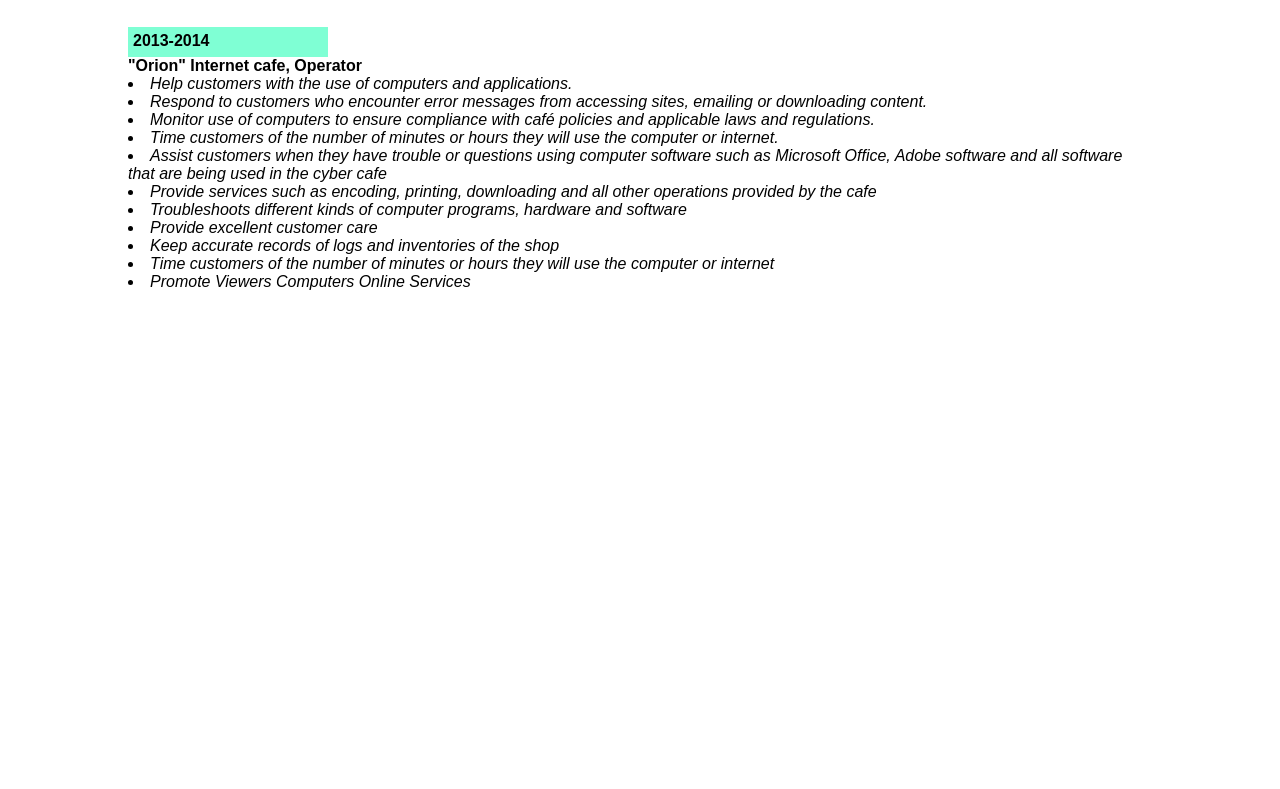
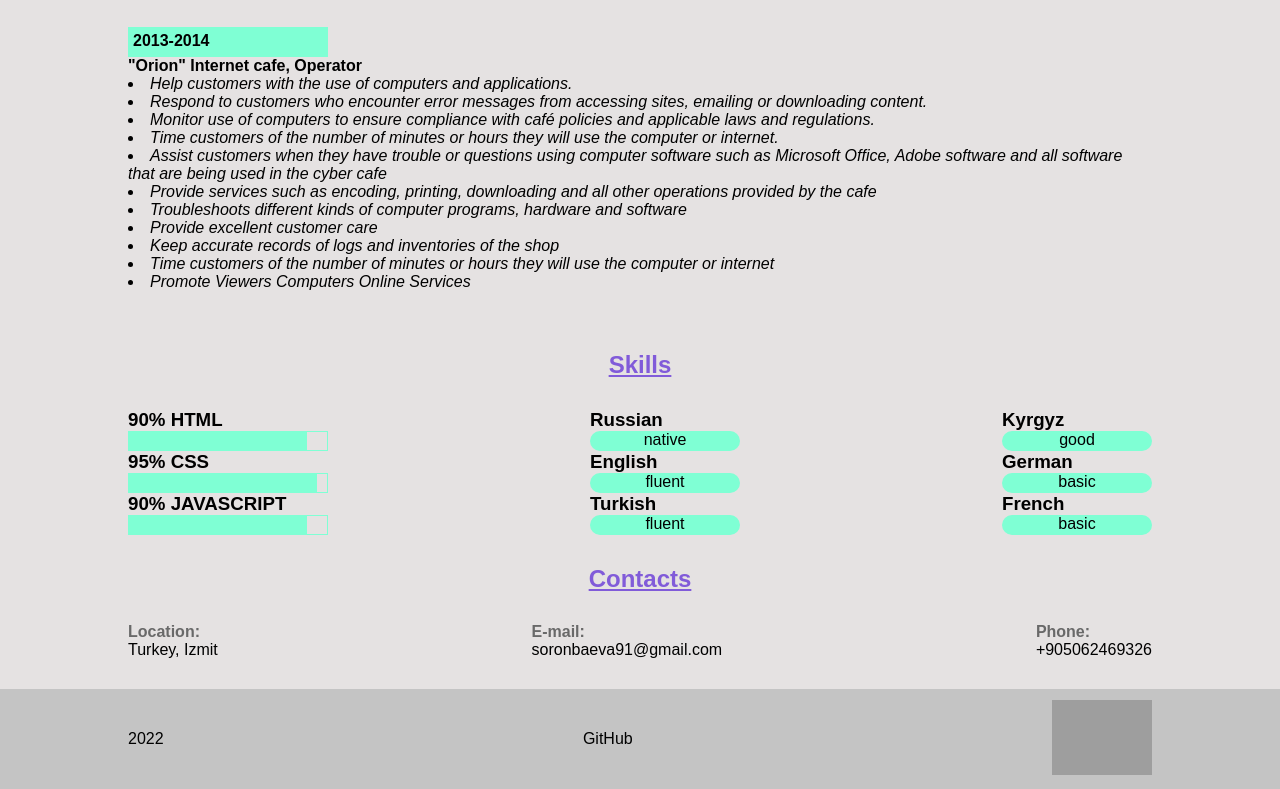
Before and after one commit to soronbaeva91/rsschool-cv, a plain HTML site: page index.html in a window 1280 px wide. Shown: the part 1161-1950 px from the top of the page. Before the commit the page ends 1482 px from the top, so only its background shows below. Drawn offline with Linux system fonts and the light colour scheme; grey boxes are pictures that could not be loaded.

Commit message:
docs: update index and style files

```diff
--- a/index.html
+++ b/index.html
@@ -25,7 +25,7 @@
         <a name="about"></a>
         <div class="about">
             <h2>About Me</h2>
-            <p class="description">Lorem ipsum dolor sit amet consectetur adipisicing elit. Optio autem veritatis dignissimos consequatur aliquid tempore dolorum quo quis, eligendi neque tenetur, dolor laborum quisquam illo ratione. Eaque itaque quam rerum.</p>
+            <p class="description">My name is Zhyldyz, I am 30. I was born in Kyrgyzstan, but currently live in Turkey. I am able to handle multiple tasks on a daily basis. I use a creative approach to problem solve. I am dependable person who is great at time management, alsways energetic and eager to learn new skills.</p>
         </div>
         <a name="education">
         <div class="education">
@@ -83,11 +83,81 @@
                 </div>
             </div>
         </div>
-    </div>
+        <a name="skills"></a>
+        <div class="skills">
+            <h2>Skills</h2>
+            <section class="profileDescription">
+                <div class="column">
+                    <div class="progress-col">
+                        <h3><span>90%</span> HTML</h3>
+                        <div class="progressbar">
+                            <div class="progress90"></div>
+                        </div>
+                        <h3><span>95%</span> CSS</h3>
+                        <div class="progressbar">
+                            <div class="progress95"></div>
+                        </div>
+                        <h3><span>90%</span> JAVASCRIPT</h3>
+                        <div class="progressbar">
+                            <div class="progress90"></div>
+                        </div>
+                    </div>
+                    <div class="progress-col">
+                        <h3>Russian</h3>
+                        <div class="progressbar1">
+                            <div class="progress">native</div>
+                        </div>
+                        <h3>English</h3>
+                        <div class="progressbar1">
+                            <div class="progress">fluent</div>
+                        </div>
+                        <h3>Turkish</h3>
+                        <div class="progressbar1">
+                            <div class="progress">fluent</div>
+                        </div>
+                    </div>
+                    <div class="progress-col">
+                        <h3>Kyrgyz</h3>
+                        <div class="progressbar1">
+                            <div class="progress">good</div>
+                        </div>
+                        <h3>German</h3>
+                        <div class="progressbar1">
+                            <div class="progress">basic</div>
+                        </div>
+                        <h3>French</h3>
+                        <div class="progressbar1">
+                            <div class="progress">basic</div>
+                        </div>
+                    </div>
+                </div>
+            </section>
+        </div>
+    <a name="contacts"></a>
+    <div class="contacts">
+        <h2>Contacts</h2>
+        <figure class="contactss">
+            <figure class="contactsItem">
+                <h6>Location:</h6>
+                <p>Turkey, Izmit</p>
+            </figure>
+            <div>
+                <h6>E-mail:</h6>
+                <p>soronbaeva91@gmail.com</p>
+            </div>
+            <div>
+                <h6>Phone:</h6>
+                <p>+905062469326</p>
+            </div>
+        </figure>
     </div>
     </main>
     <footer>
-
+        <div class="containerr">
+            <span>2022</span>
+            <span><a href="https://github.com/soronbaeva91">GitHub</a></span>
+            <a href="https://rs.school/"><img src="https://rs.school/images/rs_school_js.svg" alt=""></a>
+        </div>
     </footer>
 </body>
 </html>
--- a/style.css
+++ b/style.css
@@ -2,6 +2,11 @@
     margin: 0;
     padding: 0;
     box-sizing: border-box;
+}
+
+body{
+    background-color: rgb(229, 226, 226);
+    font-family: sans-serif;
 }
 
 header {
@@ -15,22 +20,27 @@ header {
     color: white;
     font-family: sans-serif;
 }
+
 nav {
     width: 40%;
 }
+
 nav ul {
     width: 100%;
     list-style: none;
     display: flex;
     justify-content: space-between;
 }
+
 nav ul li a {
     text-decoration: none;
     color: #fff;
 }
+
 nav ul li a:hover {
     color:aquamarine;
 }
+
 .photo {
     display: block;
     width: 200px;
@@ -40,27 +50,33 @@ nav ul li a:hover {
     background-size: cover;
     margin: 30px auto;
 }
+
 h2 {
     font-family: sans-serif;
     text-decoration: underline;
-    color: aquamarine;
+    color: #815bd9;
     text-align: center;
     padding: 30px 0px;
 }
+
 .description {
     font-family: sans-serif;
 }
+
 .about {
     width: 80%;
     margin: auto;
 }
+
 .education {
     width: 80%;
     margin: auto;
 }
+
 .ed_item {
     margin-bottom: 30px;
 }
+
 .year {
     height: 30px;
     width: 200px;
@@ -69,7 +85,96 @@ h2 {
     background-color: aquamarine;
     padding: 5px;
 }
+
 .experience {
     width: 80%;
     margin: auto;
 }
+
+.profileDescription {
+    width: 80%;
+    margin: auto;
+}
+
+.column {
+    display: flex;
+    flex-direction: row;
+    width: 100%;
+    justify-content: space-between;
+}
+
+.progressbar {
+    display: flex;
+    justify-content: left;
+    width: 200px;
+    height: 20px;
+    border: 1px solid aquamarine;
+    overflow: hidden;
+}
+
+.progress90 {
+    width: 90%;
+    height: 30px;
+    background: aquamarine;
+}
+
+.progress95 {
+    width: 95%;
+    height: 30px;
+    background: aquamarine;
+}
+
+.progressbar1 {
+    display: flex;
+    justify-content: left;
+    width: 150px;
+    height: 20px;
+    background-color: aquamarine;
+    border-radius: 25px;
+    overflow: hidden;
+    text-align: center;
+}
+
+.progress {
+    width: 100%;
+    height: 20px;
+    background: aquamarine;
+}
+.contacts {
+    width: 80%;
+    margin: auto;
+}
+.contactss {
+    display: flex;
+    flex-direction: row;
+    width: 100%;
+    justify-content: space-between;
+}
+
+h6 {
+    color: dimgrey;
+    font-size: 16px;
+    margin-top: 0;
+    font-family: sans-serif;
+}
+footer {
+    background-color: rgb(196, 196, 196);
+    height: 100px;
+    width: 100%;
+    margin-top: 30px;
+}
+.containerr {
+    display: flex;
+    justify-content: space-between;
+    align-items: center;
+    width: 80%;
+    height: 100px;
+    margin: auto;
+}
+.containerr img {
+    width: 100px;
+}
+.containerr a {
+    text-decoration: none;
+    color: #000;
+}
```
